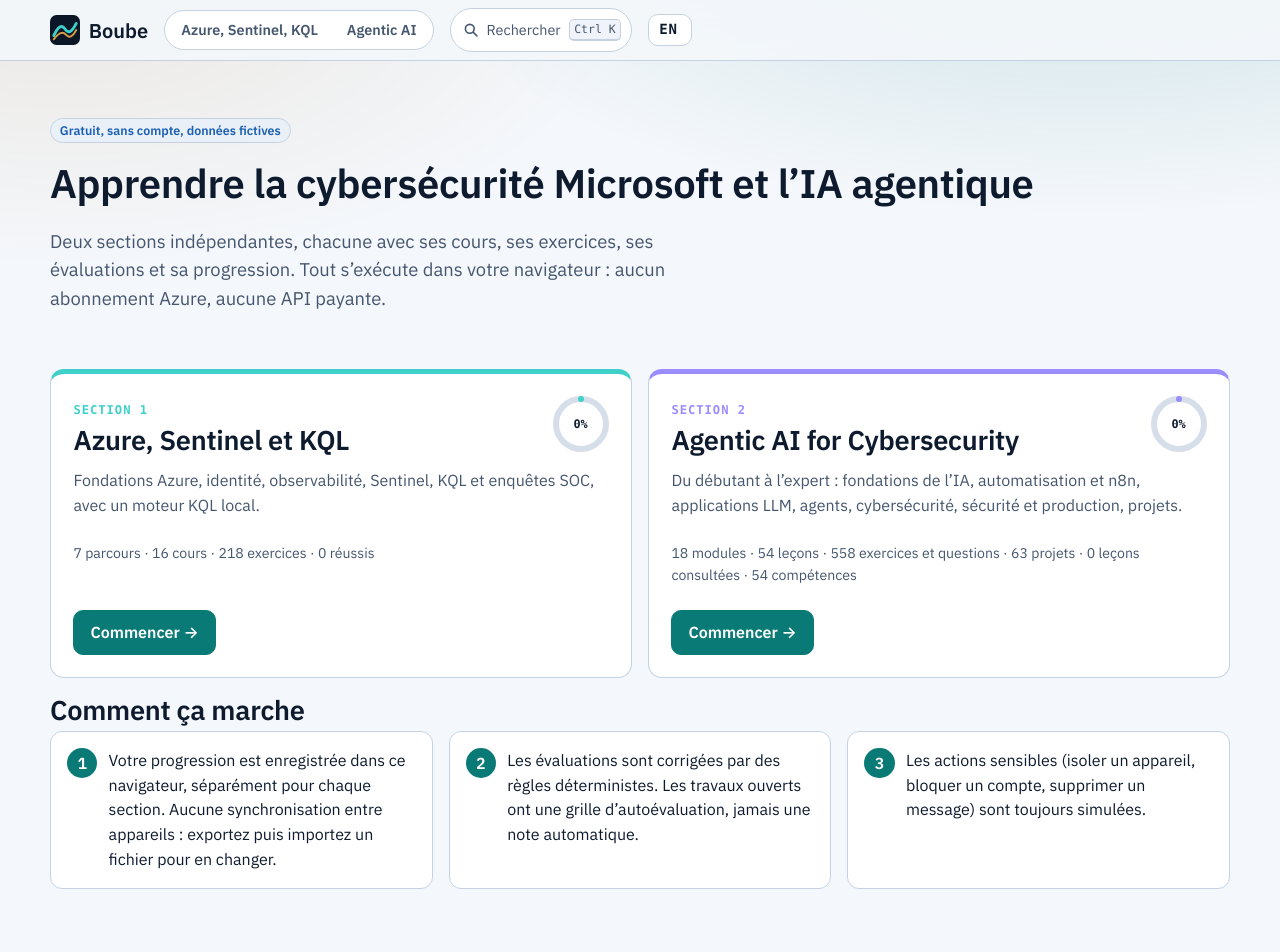
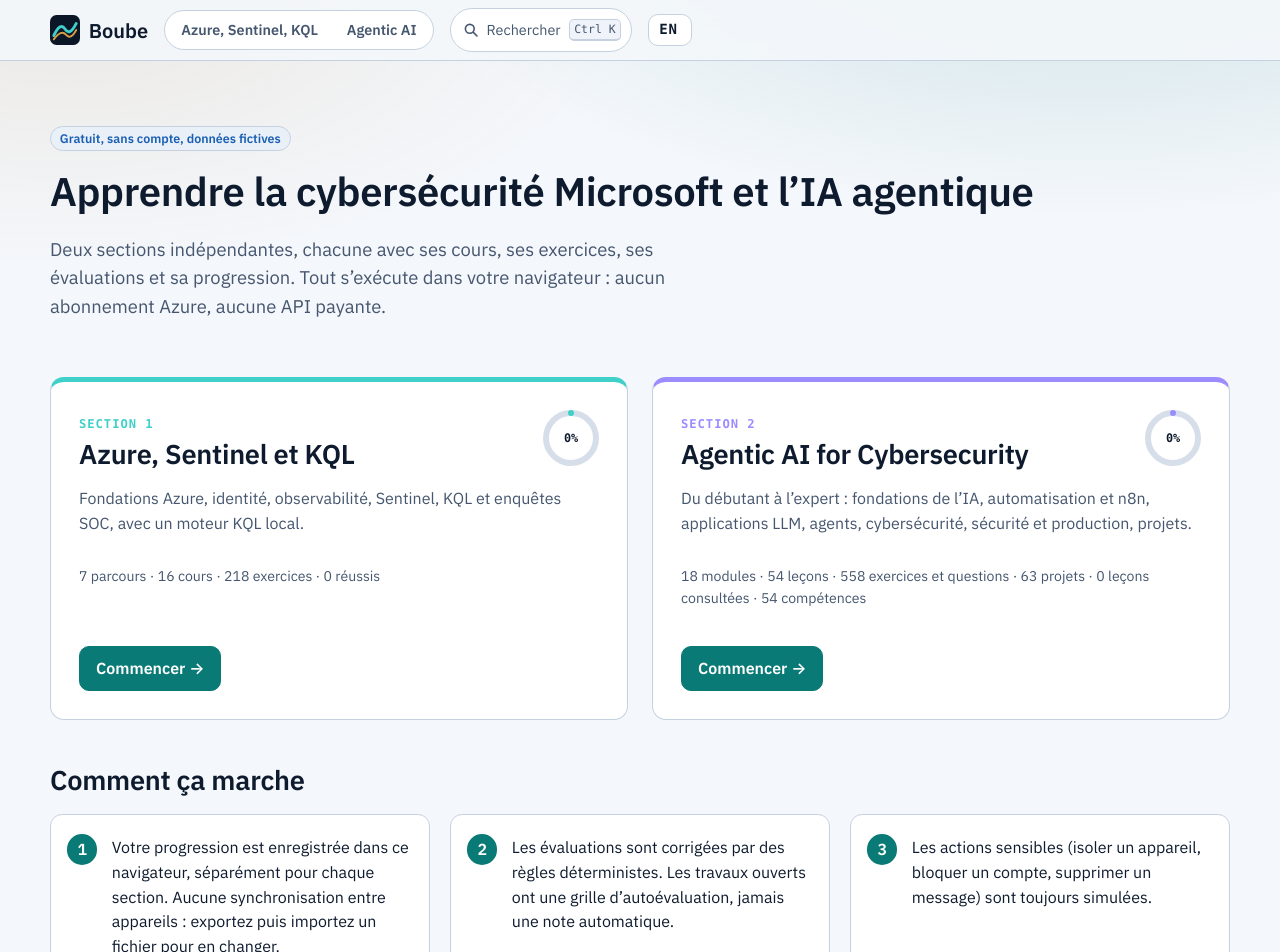
Before and after one commit to Cb2i/boreal-soc-academie, a React (Vite) app: page / in a window 1280 px wide. Shown: the top 952 px of the page. Built offline with nearby package versions, Linux system fonts and the light colour scheme.

Commit message:
Accueil : espacement vertical plus aéré entre les blocs (clair et sombre)
Co-Authored-By: Claude Sonnet 5.5 <noreply@anthropic.com>
Claude-Session: https://claude.ai/code/session_01FjRsk97DKPBXwxAMRVTUET

```diff
--- a/src/pages/LandingPage.tsx
+++ b/src/pages/LandingPage.tsx
@@ -53,7 +53,7 @@ export function LandingPage() {
         </a>
       </div>
       <section className="stack" aria-labelledby="how-h">
-        <h2 id="how-h" style={{ margin: 0 }}>{tr('Comment ça marche', 'How it works')}</h2>
+        <h2 id="how-h">{tr('Comment ça marche', 'How it works')}</h2>
         <ol className="how">
           <li>{tr('Votre progression est enregistrée dans ce navigateur, séparément pour chaque section. Aucune synchronisation entre appareils : exportez puis importez un fichier pour en changer.', 'Progress is stored in this browser, separately for each section. No device sync.')}</li>
           <li>{tr('Les évaluations sont corrigées par des règles déterministes. Les travaux ouverts ont une grille d’autoévaluation, jamais une note automatique.', 'Assessments are graded by deterministic rules. Open work uses a self-assessment grid.')}</li>
--- a/src/styles/base.css
+++ b/src/styles/base.css
@@ -521,3 +521,19 @@ main:focus { outline: none; }
 .ai-mod > .row { flex-wrap: nowrap; gap: 0.75rem; }
 .ai-mod > .row > :last-child { flex: none; }
 @media (min-width: 901px) { .ai-level .grid.cols-3.n4 { grid-template-columns: repeat(2, minmax(0, 1fr)); } }
+
+/* Respiration des pages d'accueil : espaces verticaux généreux entre les blocs */
+.landing > * + *, .ai-home > * + * { margin-top: 2.75rem; }
+.landing .hero { padding: 2.5rem 0 0.5rem; }
+.landing .hero .lead { margin-top: 1.1rem; }
+.landing .section-cards { gap: 1.5rem; margin-top: 2rem; }
+.landing .section-card { padding: 1.75rem; gap: 1rem; }
+.landing .section-card .btn { margin-top: 0.5rem; }
+.landing .how { gap: 1.25rem; }
+.landing .how li { padding: 1.25rem 1.25rem 1.25rem 3.8rem; }
+.landing .how li::before { top: 1.2rem; }
+.landing section.stack > h2 { margin-bottom: 1.1rem; }
+.ai-home .ai-level { padding-top: 0.5rem; }
+.ai-home .ai-level > h2 { margin-bottom: 0.4rem; }
+.ai-home .ai-level > p { margin-bottom: 1.25rem; }
+.ai-home .grid { gap: 1.25rem; }
```
